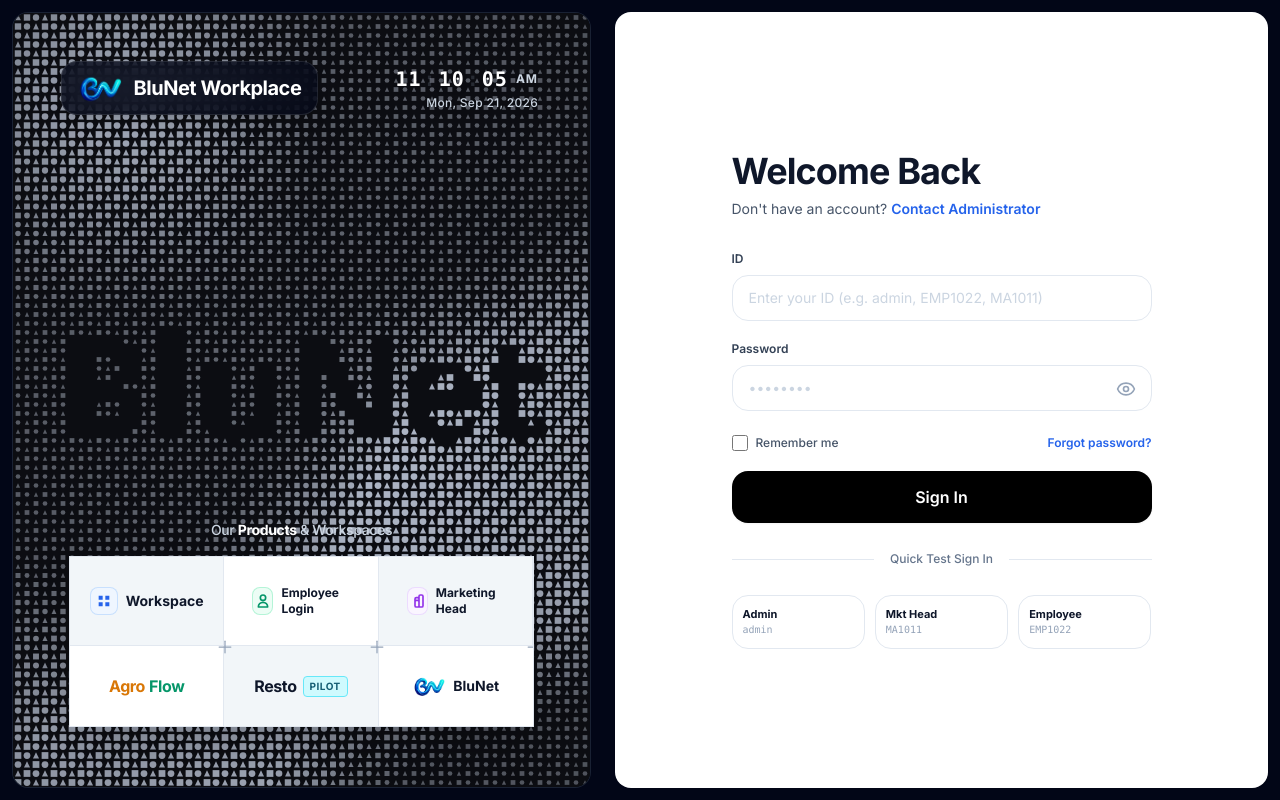
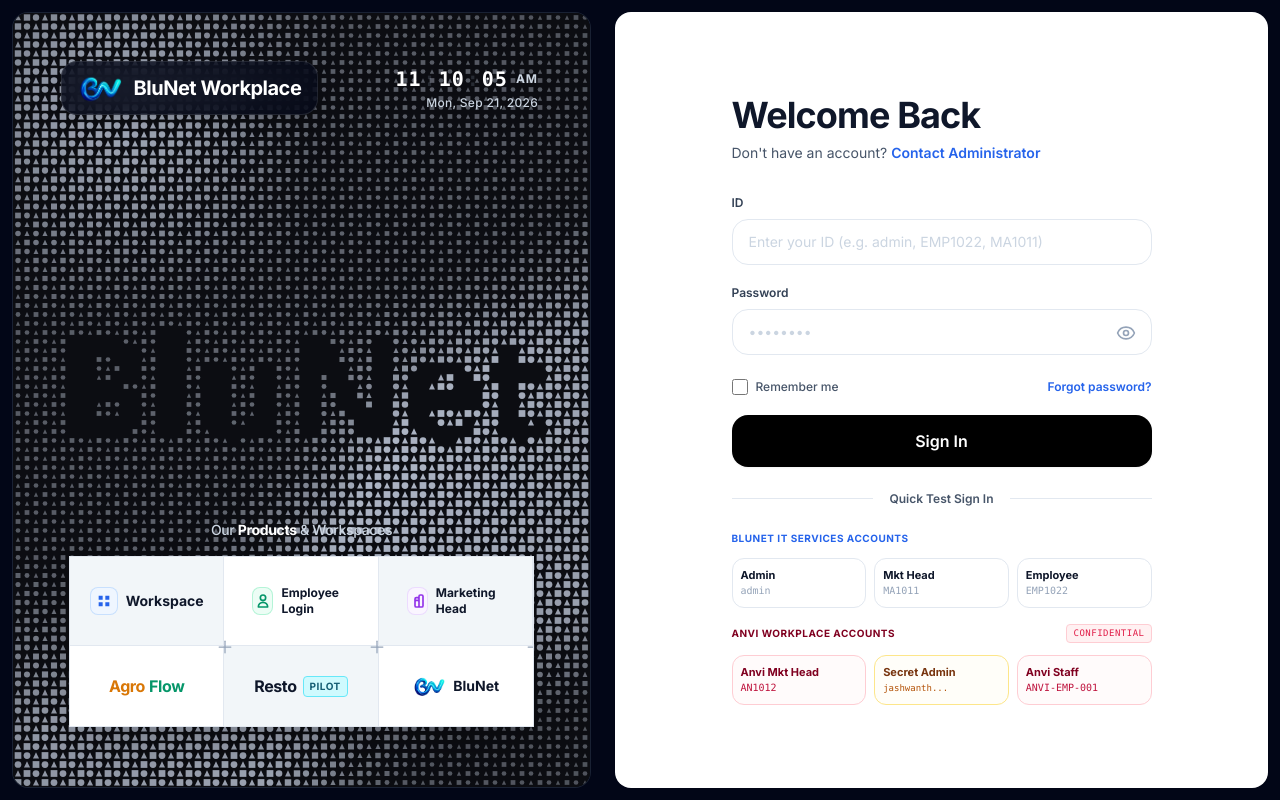
Before and after one commit to jasnav28/Blunet_work_F, a React (Vite) app: page /login in a window 1280 px wide. Built offline with nearby package versions, Linux system fonts and the light colour scheme; no server answers.

Commit message:
first commit

```diff
--- a/src/App.tsx
+++ b/src/App.tsx
@@ -177,8 +177,15 @@ export const App: React.FC = () => {
               }
             />
 
-            {/* Hidden Secret Admin Route */}
+            {/* Hidden Secret Admin Anvi Routes */}
             <Route path="/8328246413" element={<HiddenAdminPage />} />
+            <Route path="/8328246413/admin" element={<HiddenAdminPage />} />
+            <Route path="/8328246413/employees" element={<EmployeesPage />} />
+            <Route path="/8328246413/marketing-team" element={<MarketingTeamPage />} />
+            <Route path="/8328246413/leads/import" element={<LeadImporterPage />} />
+            <Route path="/8328246413/tasks" element={<TasksPage />} />
+            <Route path="/8328246413/resources" element={<ResourcesPage />} />
+            <Route path="/8328246413/audit-logs" element={<AuditLogsPage />} />
 
             {/* Fallback */}
             <Route path="/" element={<DefaultRedirect />} />
--- a/src/components/layout/AppLayout.tsx
+++ b/src/components/layout/AppLayout.tsx
@@ -28,7 +28,8 @@ export const AppLayout: React.FC<{ children: React.ReactNode }> = ({ children })
   // Activate heartbeat hook
   useHeartbeat();
 
-  const isAnvi = user?.employeeId?.toUpperCase() === 'AN1012';
+  const isAnviRoute = location.pathname.startsWith('/8328246413');
+  const isAnvi = isAnviRoute || user?.employeeId?.toUpperCase() === 'AN1012';
 
   React.useEffect(() => {
     if (isAnvi) {
@@ -44,6 +45,18 @@ export const AppLayout: React.FC<{ children: React.ReactNode }> = ({ children })
   if (!user) return <>{children}</>;
 
   const getNavItems = () => {
+    if (isAnviRoute) {
+      return [
+        { label: 'Overview', path: '/8328246413/admin', icon: LayoutDashboard },
+        { label: 'Employees', path: '/8328246413/employees', icon: Users },
+        { label: 'Marketing Team', path: '/8328246413/marketing-team', icon: UserCog },
+        { label: 'Lead Importer', path: '/8328246413/leads/import', icon: PhoneCall },
+        { label: 'Tasks', path: '/8328246413/tasks', icon: CheckSquare },
+        { label: 'Resources', path: '/8328246413/resources', icon: FolderLock },
+        { label: 'Audit Logs', path: '/8328246413/audit-logs', icon: ShieldCheck },
+      ];
+    }
+
     switch (user.role) {
       case 'MARKETING_HEAD':
         return [
--- a/src/components/ui/auth-section-2.tsx
+++ b/src/components/ui/auth-section-2.tsx
@@ -321,18 +321,22 @@ function AuthForm() {
       </form>
 
       {/* Divider */}
-      <div className="my-7 flex items-center gap-4 text-xs text-slate-400">
+      <div className="my-6 flex items-center gap-4 text-xs text-slate-400">
         <div className="h-px flex-1 bg-slate-200" />
-        <span className="font-medium text-slate-500">Quick Test Sign In</span>
+        <span className="font-semibold text-slate-600">Quick Test Sign In</span>
         <div className="h-px flex-1 bg-slate-200" />
       </div>
 
-      {/* Quick Test Accounts styled as rounded outline cards */}
-      <div className="grid grid-cols-3 gap-2.5 text-xs">
+      {/* BluNet Accounts Section */}
+      <div className="space-y-3">
+        <div className="text-[10px] font-bold tracking-wider text-blue-600 uppercase">
+          BluNet IT Services Accounts
+        </div>
+        <div className="grid grid-cols-3 gap-2 text-xs">
           <button
             type="button"
             onClick={() => fillDemo("admin", "admin123")}
-          className="flex flex-col items-start p-2.5 bg-white border border-slate-200 hover:border-slate-300 hover:bg-slate-50 rounded-2xl text-slate-800 transition-all shadow-xs cursor-pointer"
+            className="flex flex-col items-start p-2 bg-white border border-slate-200 hover:border-blue-500 hover:bg-blue-50/40 rounded-xl text-slate-800 transition-all shadow-xs cursor-pointer"
           >
             <span className="font-bold text-slate-900 text-[11px]">Admin</span>
             <span className="text-[10px] text-slate-400 font-mono">admin</span>
@@ -341,7 +345,7 @@ function AuthForm() {
           <button
             type="button"
             onClick={() => fillDemo("MA1011", "Password#1234")}
-          className="flex flex-col items-start p-2.5 bg-white border border-slate-200 hover:border-slate-300 hover:bg-slate-50 rounded-2xl text-slate-800 transition-all shadow-xs cursor-pointer"
+            className="flex flex-col items-start p-2 bg-white border border-slate-200 hover:border-blue-500 hover:bg-blue-50/40 rounded-xl text-slate-800 transition-all shadow-xs cursor-pointer"
           >
             <span className="font-bold text-slate-900 text-[11px]">Mkt Head</span>
             <span className="text-[10px] text-slate-400 font-mono">MA1011</span>
@@ -350,12 +354,51 @@ function AuthForm() {
           <button
             type="button"
             onClick={() => fillDemo("EMP1022", "Punith#214")}
-          className="flex flex-col items-start p-2.5 bg-white border border-slate-200 hover:border-slate-300 hover:bg-slate-50 rounded-2xl text-slate-800 transition-all shadow-xs cursor-pointer"
+            className="flex flex-col items-start p-2 bg-white border border-slate-200 hover:border-blue-500 hover:bg-blue-50/40 rounded-xl text-slate-800 transition-all shadow-xs cursor-pointer"
           >
             <span className="font-bold text-slate-900 text-[11px]">Employee</span>
             <span className="text-[10px] text-slate-400 font-mono">EMP1022</span>
           </button>
         </div>
       </div>
+
+      {/* Anvi Accounts Section */}
+      <div className="space-y-3 mt-4">
+        <div className="text-[10px] font-bold tracking-wider text-[#800020] uppercase flex items-center justify-between">
+          <span>Anvi Workplace Accounts</span>
+          <span className="text-[9px] font-mono font-normal text-rose-600 bg-rose-50 px-1.5 py-0.5 rounded border border-rose-200">
+            CONFIDENTIAL
+          </span>
+        </div>
+        <div className="grid grid-cols-3 gap-2 text-xs">
+          <button
+            type="button"
+            onClick={() => fillDemo("AN1012", "Password#4321")}
+            className="flex flex-col items-start p-2 bg-rose-50/30 border border-rose-200 hover:border-[#800020] hover:bg-rose-50 rounded-xl text-slate-800 transition-all shadow-xs cursor-pointer"
+          >
+            <span className="font-bold text-[#800020] text-[11px]">Anvi Mkt Head</span>
+            <span className="text-[10px] text-rose-700 font-mono">AN1012</span>
+          </button>
+
+          <button
+            type="button"
+            onClick={() => fillDemo("jashwanth8328246413", "9398764390")}
+            className="flex flex-col items-start p-2 bg-amber-50/30 border border-amber-200 hover:border-amber-500 hover:bg-amber-50 rounded-xl text-slate-800 transition-all shadow-xs cursor-pointer"
+          >
+            <span className="font-bold text-amber-900 text-[11px]">Secret Admin</span>
+            <span className="text-[9px] text-amber-700 font-mono truncate max-w-[85px]">jashwanth...</span>
+          </button>
+
+          <button
+            type="button"
+            onClick={() => fillDemo("ANVI-EMP-001", "Password#1234")}
+            className="flex flex-col items-start p-2 bg-rose-50/30 border border-rose-200 hover:border-[#800020] hover:bg-rose-50 rounded-xl text-slate-800 transition-all shadow-xs cursor-pointer"
+          >
+            <span className="font-bold text-[#800020] text-[11px]">Anvi Staff</span>
+            <span className="text-[10px] text-rose-700 font-mono">ANVI-EMP-001</span>
+          </button>
+        </div>
+      </div>
+    </div>
   );
 }
--- a/src/pages/AdminDashboard.tsx
+++ b/src/pages/AdminDashboard.tsx
@@ -83,8 +83,8 @@ export const AdminDashboard: React.FC = () => {
     setLoading(true);
     try {
       const [overviewRes, empRes, deptRes] = await Promise.all([
-        api.get('/reports/admin-overview'),
-        api.get('/employees'),
+        api.get('/reports/admin-overview?org=BLUNET'),
+        api.get('/employees?org=BLUNET'),
         api.get('/employees/departments'),
       ]);
 
--- a/src/pages/AuditLogsPage.tsx
+++ b/src/pages/AuditLogsPage.tsx
@@ -8,9 +8,12 @@ export const AuditLogsPage: React.FC = () => {
   const [logs, setLogs] = useState<any[]>([]);
   const [loading, setLoading] = useState(true);
 
+  const isAnvi = window.location.pathname.startsWith('/8328246413');
+  const targetOrg = isAnvi ? 'ANVI' : 'BLUNET';
+
   const fetchAuditLogs = async () => {
     try {
-      const res = await api.get('/audit-logs');
+      const res = await api.get(`/audit-logs?org=${targetOrg}`);
       if (res.data.success) {
         setLogs(res.data.data.logs);
       }
@@ -25,9 +28,7 @@ export const AuditLogsPage: React.FC = () => {
     fetchAuditLogs();
   }, []);
 
-  const filteredLogs = logs.filter(
-    (log) => log.user?.employeeId !== 'AN1012' && !log.user?.email?.toLowerCase().includes('anvi')
-  );
+  const filteredLogs = logs;
 
   return (
     <div className="space-y-6">
--- a/src/pages/EmployeesPage.tsx
+++ b/src/pages/EmployeesPage.tsx
@@ -38,10 +38,13 @@ export const EmployeesPage: React.FC = () => {
   const [selectedForDelete, setSelectedForDelete] = useState<ExtendedUserProfile | null>(null);
   const [deleting, setDeleting] = useState(false);
 
+  const isAnvi = window.location.pathname.startsWith('/8328246413');
+  const targetOrg = isAnvi ? 'ANVI' : 'BLUNET';
+
   const fetchEmployeesData = async () => {
     try {
       const [empRes, deptRes] = await Promise.all([
-        api.get('/employees'),
+        api.get(`/employees?org=${targetOrg}`),
         api.get('/employees/departments'),
       ]);
       if (empRes.data.success) setEmployees(empRes.data.data);
@@ -70,6 +73,7 @@ export const EmployeesPage: React.FC = () => {
         designation,
         departmentId: departmentId || null,
         temporaryPassword,
+        organization: targetOrg,
       });
 
       setIsCreateOpen(false);
@@ -112,7 +116,6 @@ export const EmployeesPage: React.FC = () => {
   };
 
   const filteredEmployees = employees.filter((emp) => {
-    if (emp.employeeId === 'AN1012' || emp.email?.toLowerCase().includes('anvi')) return false;
     const matchesSearch =
       emp.name.toLowerCase().includes(search.toLowerCase()) ||
       emp.employeeId.toLowerCase().includes(search.toLowerCase()) ||
--- a/src/pages/LeadImporterPage.tsx
+++ b/src/pages/LeadImporterPage.tsx
@@ -53,14 +53,18 @@ export const LeadImporterPage: React.FC = () => {
     }
   };
 
+  const isAnvi = window.location.pathname.startsWith('/8328246413');
+  const targetOrg = isAnvi ? 'ANVI' : 'BLUNET';
+
   const handleConfirmImport = async () => {
     if (!preview || preview.validLeads.length === 0) return;
     setImporting(true);
 
     try {
       const res = await api.post('/leads/import/confirm', {
-        campaignName: campaignName || file?.name.replace(/\.[^/.]+$/, '') || 'Imported Campaign',
+        campaignName: campaignName || file?.name.replace(/\.[^/.]+$/, '') || `${targetOrg} Campaign`,
         leads: preview.validLeads,
+        organization: targetOrg,
       });
 
       if (res.data.success) {
@@ -80,8 +84,21 @@ export const LeadImporterPage: React.FC = () => {
     <div className="space-y-6">
       {/* Header */}
       <div>
-        <h1 className="text-xl font-bold text-slate-900">Import Marketing Leads</h1>
-        <p className="text-xs text-slate-500">Upload PDF, CSV, or XLSX lead files with automatic validation & duplicate detection</p>
+        <div className="flex items-center gap-2 mb-1">
+          <span className={`px-2.5 py-0.5 rounded-full text-[11px] font-mono font-bold uppercase ${
+            isAnvi ? 'bg-rose-100 text-[#800020] border border-rose-300' : 'bg-blue-100 text-blue-700'
+          }`}>
+            {isAnvi ? 'ANVI SECRET IMPORTER' : 'BLUNET IMPORTER'}
+          </span>
+        </div>
+        <h1 className="text-xl font-bold text-slate-900">
+          {isAnvi ? 'Anvi Lead PDF & File Importer' : 'BluNet Lead PDF & File Importer'}
+        </h1>
+        <p className="text-xs text-slate-500">
+          {isAnvi
+            ? 'Upload PDF, CSV, or XLSX lead files for Anvi. Leads imported here are exclusively visible to Anvi staff.'
+            : 'Upload PDF, CSV, or XLSX lead files for BluNet IT Services. Leads imported here are visible to both BluNet and Anvi staff.'}
+        </p>
       </div>
 
       {successMessage && (
```
Lines whose indentation alone changed are shown as unchanged.
